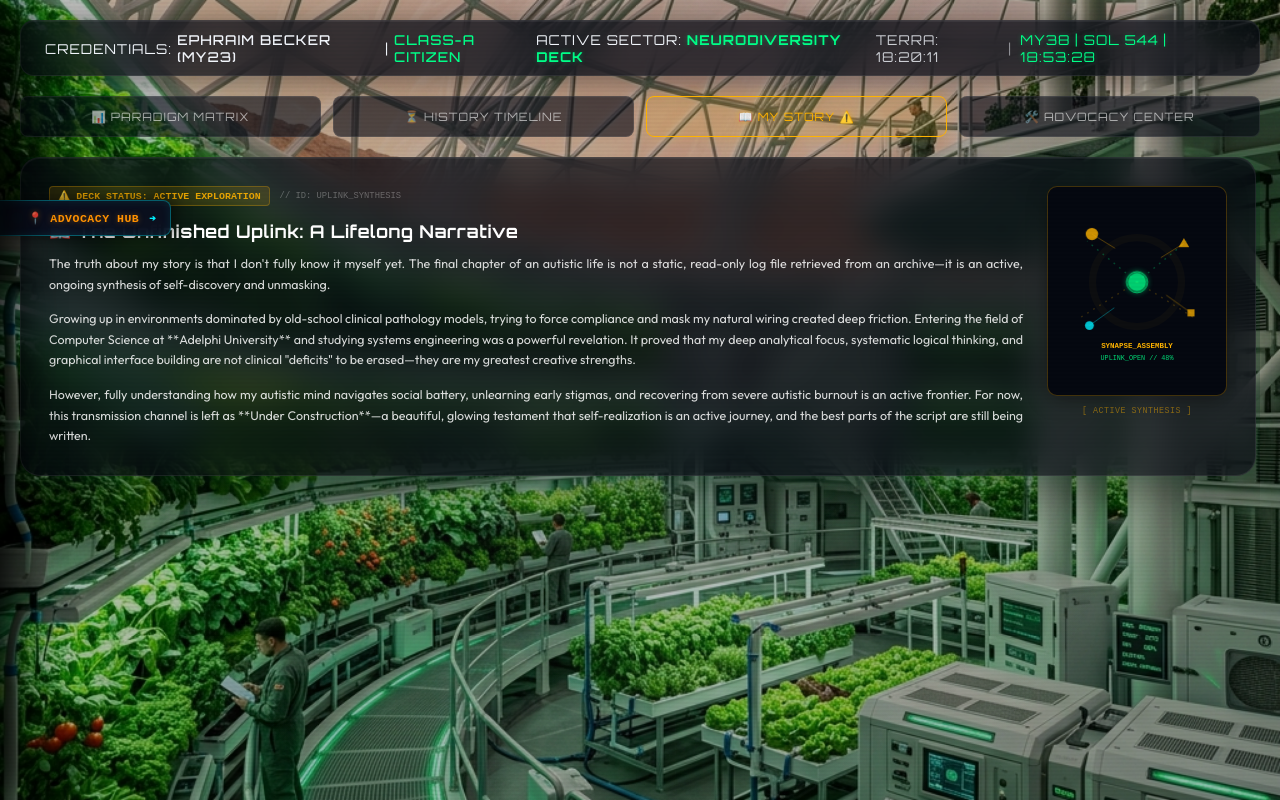
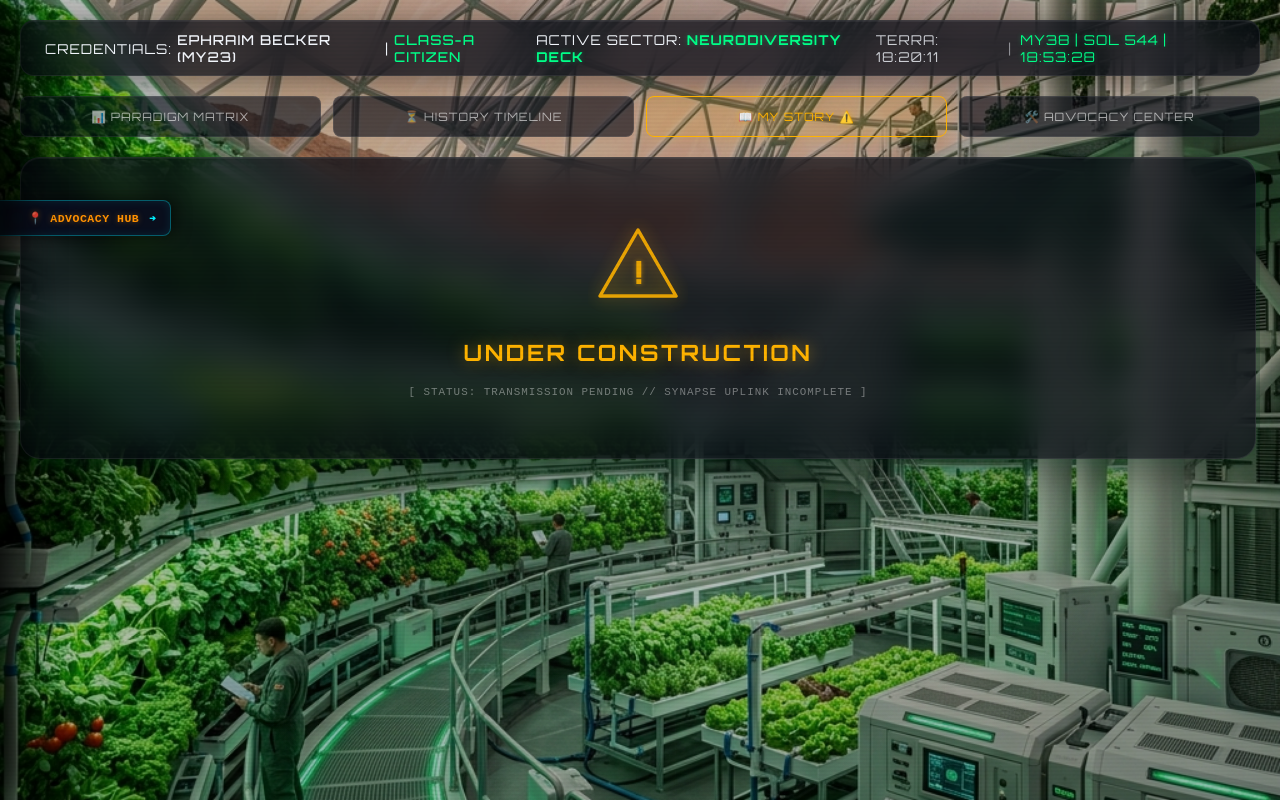
Before and after one commit to EphraimB/ephraim-becker-v3, a Next.js app: page /neurodiversity in a window 1280 px wide. Both pictures are taken after a click on the button "📖 MY STORY ⚠️". Built offline with nearby package versions, Linux system fonts and the light colour scheme.

Commit message:
feat: enhance personal story section with new design and content for better engagement

```diff
--- a/app/neurodiversity/page.js
+++ b/app/neurodiversity/page.js
@@ -721,98 +721,63 @@ export default function NeurodiversityAdvocacy() {
 
               {/* SECTION C: EPHRAIM'S PERSONAL STORY - THEMATIC UNDER CONSTRUCTION VIEW */}
               {currentConsoleSector === 'story' && (
-                <div className="bubbly-panel" style={{ flexShrink: 0, padding: '28px' }}>
-                  <div style={{ display: 'grid', gridTemplateColumns: '1fr 180px', gap: '24px' }}>
-                    <div>
-                      {/* High-tech warning block */}
-                      <div style={{ display: 'flex', alignItems: 'center', gap: '10px', marginBottom: '14px' }}>
-                        <span
-                          style={{
-                            fontSize: '0.62rem',
-                            fontFamily: 'monospace',
-                            background: 'rgba(255, 179, 0, 0.15)',
-                            padding: '3px 8px',
-                            borderRadius: '4px',
-                            color: '#ffb300',
-                            fontWeight: 'bold',
-                            border: '1px solid rgba(255, 179, 0, 0.3)',
-                            animation: 'pulse-amber-warn 2s infinite ease-in-out'
-                          }}
-                        >
-                          ⚠️ DECK STATUS: ACTIVE EXPLORATION
-                        </span>
-                        <span style={{ fontSize: '0.55rem', fontFamily: 'monospace', color: 'rgba(255, 255, 255, 0.3)' }}>
-                          // ID: UPLINK_SYNTHESIS
-                        </span>
-                      </div>
+                <div className="bubbly-panel" style={{ flexShrink: 0, padding: '60px 20px', display: 'flex', flexDirection: 'column', alignItems: 'center', justifyContent: 'center', gap: '20px' }}>
 
-                      <h3 style={{ margin: '0 0 12px 0', fontSize: '1.1rem', fontFamily: 'var(--font-tech)', color: '#ffffff', letterSpacing: '0.5px' }}>
-                        📖 The Unfinished Uplink: A Lifelong Narrative
-                      </h3>
+                  {/* Glowing Hazard Warning SVG */}
+                  <div style={{ width: '100px', height: '100px', position: 'relative' }}>
+                    <svg viewBox="0 0 100 100" width="100%" height="100%" style={{ animation: 'pulse-amber-warn 2s infinite ease-in-out' }}>
+                      <path
+                        d="M 50 12 L 88 78 L 12 78 Z"
+                        fill="rgba(255, 179, 0, 0.06)"
+                        stroke="#ffb300"
+                        strokeWidth="3.5"
+                        strokeLinejoin="round"
+                        style={{ filter: 'drop-shadow(0 0 8px rgba(255, 179, 0, 0.45))' }}
+                      />
+                      <text
+                        x="50"
+                        y="66"
+                        fill="#ffb300"
+                        fontSize="32"
+                        fontFamily="var(--font-tech), monospace"
+                        fontWeight="900"
+                        textAnchor="middle"
+                        style={{ textShadow: '0 0 5px rgba(255, 179, 0, 0.6)' }}
+                      >
+                        !
+                      </text>
+                    </svg>
+                  </div>
 
-                      <p style={{ margin: 0, fontSize: '0.78rem', color: 'rgba(255, 255, 255, 0.85)', lineHeight: '1.65', textAlign: 'justify' }}>
-                        The truth about my story is that I don&apos;t fully know it myself yet. The final chapter of an autistic life is not a static, read-only log file retrieved from an archive—it is an active, ongoing synthesis of self-discovery and unmasking.
-                      </p>
+                  {/* Under Construction Header */}
+                  <h3
+                    style={{
+                      fontFamily: 'var(--font-tech)',
+                      fontSize: '1.4rem',
+                      color: '#ffb300',
+                      textTransform: 'uppercase',
+                      letterSpacing: '2.5px',
+                      margin: 0,
+                      textAlign: 'center',
+                      textShadow: '0 0 15px rgba(255, 179, 0, 0.5)'
+                    }}
+                  >
+                    UNDER CONSTRUCTION
+                  </h3>
 
-                      <p style={{ margin: '14px 0 0 0', fontSize: '0.78rem', color: 'rgba(255, 255, 255, 0.85)', lineHeight: '1.65', textAlign: 'justify' }}>
-                        Growing up in environments dominated by old-school clinical pathology models, trying to force compliance and mask my natural wiring created deep friction. Entering the field of Computer Science at **Adelphi University** and studying systems engineering was a powerful revelation. It proved that my deep analytical focus, systematic logical thinking, and graphical interface building are not clinical &quot;deficits&quot; to be erased—they are my greatest creative strengths.
-                      </p>
+                  {/* High-Tech Transmission Pending Readout */}
+                  <span
+                    style={{
+                      fontSize: '0.68rem',
+                      fontFamily: 'monospace',
+                      color: 'rgba(255, 255, 255, 0.4)',
+                      letterSpacing: '1px',
+                      textAlign: 'center'
+                    }}
+                  >
+                    [ STATUS: TRANSMISSION PENDING // SYNAPSE UPLINK INCOMPLETE ]
+                  </span>
 
-                      <p style={{ margin: '14px 0 0 0', fontSize: '0.78rem', color: 'rgba(255, 255, 255, 0.85)', lineHeight: '1.65', textAlign: 'justify' }}>
-                        However, fully understanding how my autistic mind navigates social battery, unlearning early stigmas, and recovering from severe autistic burnout is an active frontier. For now, this transmission channel is left as **Under Construction**—a beautiful, glowing testament that self-realization is an active journey, and the best parts of the script are still being written.
-                      </p>
-                    </div>
-
-                    {/* Animated SVG: Synaptic Synthesis Matrix Visualizer */}
-                    <div style={{ display: 'flex', flexDirection: 'column', gap: '10px', alignItems: 'center' }}>
-                      <div style={{ width: '100%', background: '#050810', border: '1.5px solid rgba(255, 179, 0, 0.25)', borderRadius: '10px', height: '210px', position: 'relative', overflow: 'hidden', boxShadow: '0 4px 20px rgba(0,0,0,0.4)' }}>
-                        <svg viewBox="0 0 100 100" width="100%" height="100%">
-                          {/* Radial glowing backdrop behind core */}
-                          <circle cx="50" cy="45" r="25" fill="none" stroke="rgba(255, 179, 0, 0.03)" strokeWidth="4" />
-
-                          {/* Synapse bridge lines drawing nodes closer */}
-                          <line x1="50" y1="45" x2="22" y2="22" stroke="rgba(0, 255, 136, 0.25)" strokeWidth="0.8" strokeDasharray="1 3" />
-                          <line x1="50" y1="45" x2="78" y2="22" stroke="rgba(0, 255, 136, 0.25)" strokeWidth="0.8" strokeDasharray="1 3" />
-                          <line x1="50" y1="45" x2="18" y2="65" stroke="rgba(255, 179, 0, 0.2)" strokeWidth="0.8" strokeDasharray="1 3" />
-                          <line x1="50" y1="45" x2="82" y2="65" stroke="rgba(255, 179, 0, 0.2)" strokeWidth="0.8" strokeDasharray="1 3" />
-
-                          {/* Pulsing Central Mind Core (Emerald) */}
-                          <circle cx="50" cy="45" r="6" fill="#00ff88" style={{ animation: 'synaptic-pulse 3s infinite ease-in-out' }} />
-                          <circle cx="50" cy="45" r="12" fill="none" stroke="#00f0ff" strokeWidth="0.5" opacity="0.35" style={{ animation: 'pulse-signal-ring 2.5s infinite ease-in-out' }} />
-
-                          {/* Fragment 1: Upper Left (Drifting golden fragment) */}
-                          <g style={{ animation: 'drift-and-gravitate-1 4s infinite ease-in-out' }}>
-                            <circle cx="22" cy="22" r="3.5" fill="#ffb300" opacity="0.8" />
-                            <line x1="22" y1="22" x2="35" y2="30" stroke="rgba(255, 179, 0, 0.4)" strokeWidth="0.5" />
-                          </g>
-
-                          {/* Fragment 2: Upper Right (Drifting golden fragment) */}
-                          <g style={{ animation: 'drift-and-gravitate-2 3.5s infinite ease-in-out' }}>
-                            <polygon points="78,19 81,24 75,24" fill="#ffb300" opacity="0.75" />
-                            <line x1="78" y1="22" x2="65" y2="30" stroke="rgba(255, 179, 0, 0.4)" strokeWidth="0.5" />
-                          </g>
-
-                          {/* Fragment 3: Lower Left (Drifting cyan fragment) */}
-                          <g style={{ animation: 'drift-and-gravitate-3 4.5s infinite ease-in-out' }}>
-                            <circle cx="18" cy="65" r="2.5" fill="#00f0ff" opacity="0.8" />
-                            <line x1="18" y1="65" x2="32" y2="55" stroke="rgba(0, 240, 255, 0.4)" strokeWidth="0.5" />
-                          </g>
-
-                          {/* Fragment 4: Lower Right (Drifting amber fragment) */}
-                          <g style={{ animation: 'drift-and-gravitate-4 3.8s infinite ease-in-out' }}>
-                            <rect x="80" y="63" width="4" height="4" fill="#ffb300" opacity="0.75" />
-                            <line x1="82" y1="65" x2="68" y2="55" stroke="rgba(255, 179, 0, 0.4)" strokeWidth="0.5" />
-                          </g>
-
-                          <text x="50" y="82" fill="#ffb300" fontSize="4.2" fontFamily="monospace" textAnchor="middle" fontWeight="bold">SYNAPSE_ASSEMBLY</text>
-                          <text x="50" y="89" fill="rgba(0,255,136,0.85)" fontSize="3.8" fontFamily="monospace" textAnchor="middle">UPLINK_OPEN // 48%</text>
-                        </svg>
-                      </div>
-                      <span style={{ fontSize: '0.52rem', fontFamily: 'monospace', color: 'rgba(255, 179, 0, 0.5)', textTransform: 'uppercase', letterSpacing: '0.5px', textAlign: 'center' }}>
-                        [ ACTIVE SYNTHESIS ]
-                      </span>
-                    </div>
-                  </div>
                 </div>
               )}
 
```
